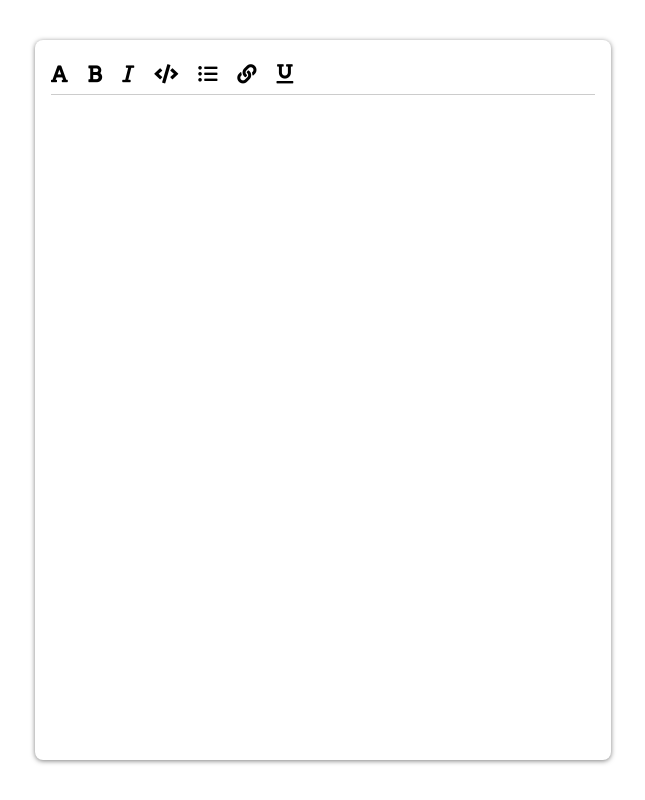
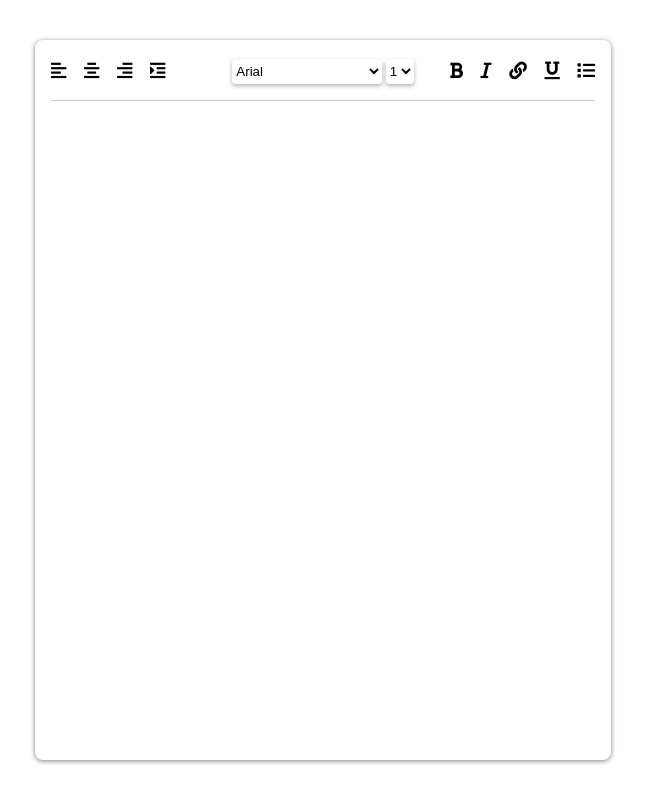
Before and after one commit to CarlosTeles64/Rich-Text-Editor, a website: page views/index.html in a window 1280 px wide. Shown: the whole page, without its empty margins (317-962 px from the left). Drawn offline with Linux system fonts and the light colour scheme.

Commit message:
More funcionalities added

```diff
--- a/public/css/main.css
+++ b/public/css/main.css
@@ -3,6 +3,11 @@
   margin: 0;
   box-sizing: border-box;
 }
+
+body {
+  font-family: 'Roboto', sans-serif;
+}
+
 .container {
   width: 90%;
   height: 100vh;
@@ -15,6 +20,7 @@
 #editor {
   width: 50%;
   height: 90%;
+
   display: flex;
   flex-direction: column;
 
@@ -22,25 +28,77 @@
   box-shadow: 0 1px 5px rgba(0, 0, 0, 0.5);
 
 
-  padding: 1em 1em;
+  padding: 0 1em;
 }
 
 #editor .toolbar {
   border-bottom: 1px solid rgba(0, 0, 0, 0.2);
 
-  padding: .5em 0;
+  padding: 1.2em 0 1em;
+
+  display: flex;
+
+  justify-content: space-between;
+
+  align-items: center;
+
 }
-#editor .toolbar button {
+
+#editor .toolbar .grid {
+  width: 100%;
+
+  display: grid;
+  grid-template-columns: 1fr 1fr 1fr;
+}
+
+#editor .toolbar .grid-tools {
+  display: flex;
+  align-items: center;
+}
+
+#editor .toolbar .tools-1 {
+  justify-content: flex-start;
+}
+#editor .toolbar .tools-2 {
+  justify-content: space-between;
+}
+#editor .toolbar .tools-3 {
+  justify-content: flex-end;
+}
+
+#editor .toolbar .grid-tools button {
+
+  cursor: pointer;
+
+  font-size: 1.1em;
+}
+
+#editor .toolbar .grid-tools button,#editor .toolbar .tools-2 select {
   background: none;
   border: none;
-  cursor: pointer;
-  font-size: 1.2em;
-  margin-right: 1rem;
+  outline: none;
 }
+
+#editor .toolbar .tools-2 select {
+  border-radius: 4px;
+  padding: .3em 0;
+  box-shadow: 0 2px 4px rgba(0, 0, 0, 0.3);
+}
+
+#editor .toolbar .tools-2 select#fontFamily{
+  flex: 1;
+  margin-right: .3em;
+}
+#editor .toolbar .grid-tools button + button {
+  margin-left: 1em;
+}
+
 #editor .textArea {
   flex: 1;
   display: flex;
+  margin-top: 1em;
 }
 #editor .textArea iframe {
+  width: 100%;
   flex: 1;
 }
--- a/public/javascript/main.js
+++ b/public/javascript/main.js
@@ -1,19 +1,32 @@
+const fontName = document.getElementById('fontFamily')
+const fontSize = document.getElementById('fontSize')
 var editorWindow = document.getElementById('textEditor').contentDocument
+
+function fetchAllSizes () {
+  for (i = 1; i < 7; i++) {
+    fontSize.innerHTML += `<option value="${i}">${i}</option>`
+  }
+}
 
 function onLoad () {
   editorWindow.designMode = 'On'
+  fetchAllSizes()
 }
 
 function doRichTextCommand (cmd, arg) {
-
-  if(cmd === 'createLink') {
-    console.log('cheguei aqui')
-    arg = prompt('http:// link aqui...')
-  }
-
   editorWindow.execCommand(cmd, false, arg)
-
 }
 
+window.addEventListener('load', onLoad)
 
-window.addEventListener('load', onLoad)
+fontSize.addEventListener('change', (event) => {
+  const selectedSize = event.target.value
+  console.log(selectedSize)
+  doRichTextCommand('fontSize', selectedSize)
+})
+
+fontName.addEventListener('change', (event) => {
+  const selectedFont = event.target.value
+  console.log(selectedFont)
+  doRichTextCommand('fontName', selectedFont)
+})
--- a/views/index.html
+++ b/views/index.html
@@ -1,24 +1,47 @@
 <!DOCTYPE html>
 <html lang="en">
   <head>
-  <meta charset="UTF-8">
-  <meta name="viewport" content="width=device-width, initial-scale=1.0">
-  <link rel="stylesheet" href="https://use.fontawesome.com/releases/v5.13.1/css/all.css" integrity="sha384-xxzQGERXS00kBmZW/6qxqJPyxW3UR0BPsL4c8ILaIWXva5kFi7TxkIIaMiKtqV1Q" crossorigin="anonymous">
-  <link rel="stylesheet" href="/css/main.css">
+    <meta charset="UTF-8" />
+    <meta name="viewport" content="width=device-width, initial-scale=1.0" />
+    <link
+      rel="stylesheet"
+      href="https://use.fontawesome.com/releases/v5.13.1/css/all.css"
+      integrity="sha384-xxzQGERXS00kBmZW/6qxqJPyxW3UR0BPsL4c8ILaIWXva5kFi7TxkIIaMiKtqV1Q"
+      crossorigin="anonymous"
+    />
+    <link
+      href="https://fonts.googleapis.com/css2?family=Roboto:wght@400;700&display=swap"
+      rel="stylesheet"
+    />
+    <link rel="stylesheet" href="/css/main.css" />
     <title>Rich Text Editor</title>
   </head>
   <body>
     <div class="container">
       <div id="editor">
         <div class="toolbar">
-
-        <button onclick="doRichTextCommand('formatBlock', 'H1')"><i class="fas fa-font"></i></button>
+          <div class="grid">
+            <div class="tools-1 grid-tools">
+              <button onclick="doRichTextCommand('justifyLeft')"><i class="fas fa-align-left"></i></button>
+              <button onclick="doRichTextCommand('justifyCenter')"><i class="fas fa-align-center"></i></button>
+              <button onclick="doRichTextCommand('justifyRight')"><i class="fas fa-align-right"></i></button>
+              <button onclick="doRichTextCommand('indent')"><i class="fas fa-indent"></i></button>
+            </div>
+            <div class="tools-2 grid-tools">
+              <select name="fontFamily" id="fontFamily">
+                <option value="Arial">Arial</option>
+              </select>
+              <select name="fontSize" id="fontSize">
+              </select>
+            </div>
+            <div class="tools-3 grid-tools">
               <button onclick="doRichTextCommand('bold')"><i class="fas fa-bold"></i></button>
               <button onclick="doRichTextCommand('italic')"><i class="fas fa-italic"></i></button>
-        <button onclick="doRichTextCommand('fontName', 'Courier')"><i class="fas fa-code"></i></button>
-        <button onclick="doRichTextCommand('insertUnorderedList')"><i class="fas fa-list-ul"></i></button>
               <button onclick="doRichTextCommand('createLink')"><i class="fas fa-link"></i></button>
               <button onclick="doRichTextCommand('underline')"><i class="fas fa-underline"></i></button>
+              <button onclick="doRichTextCommand('insertUnorderedList')"><i class="fas fa-list"></i></button>
+            </div>
+          </div>
         </div>
         <div class="textArea">
           <iframe src="" frameborder="0" id="textEditor"></iframe>
```
Lines whose indentation alone changed are shown as unchanged.
